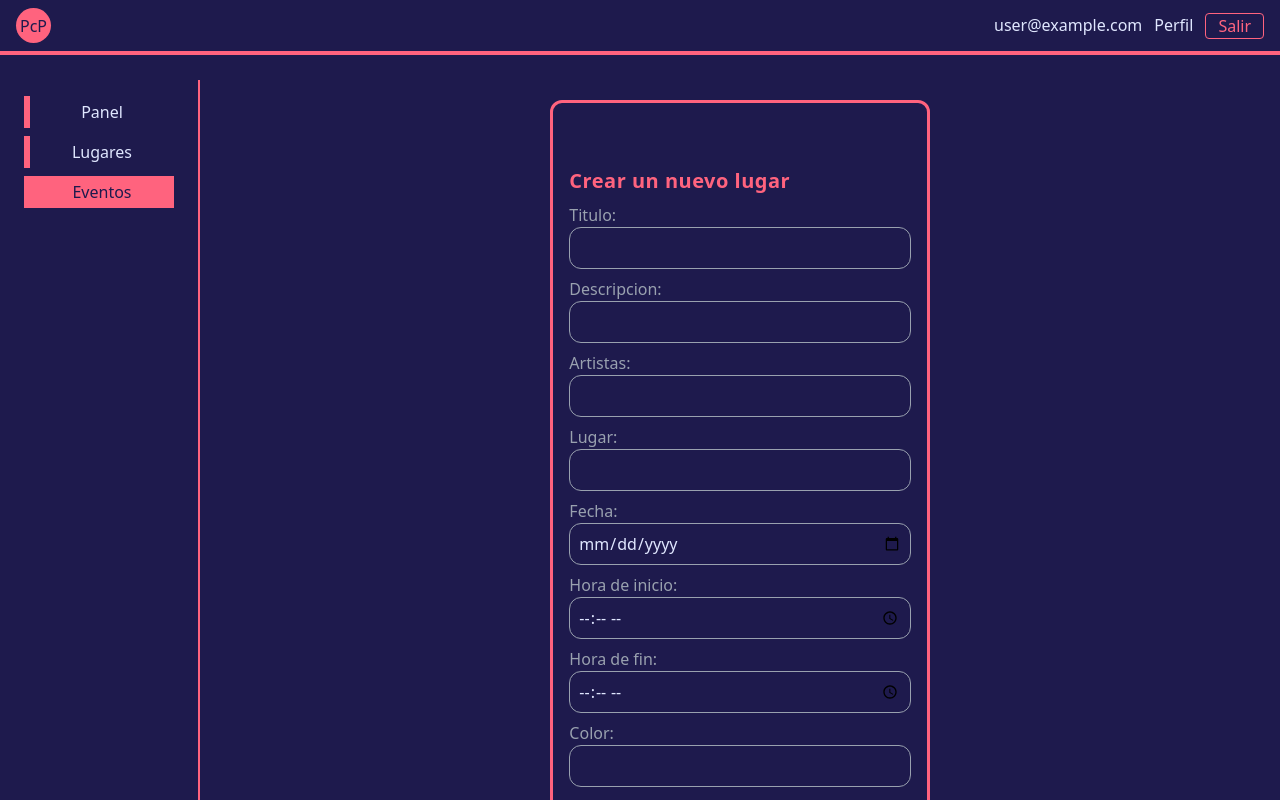
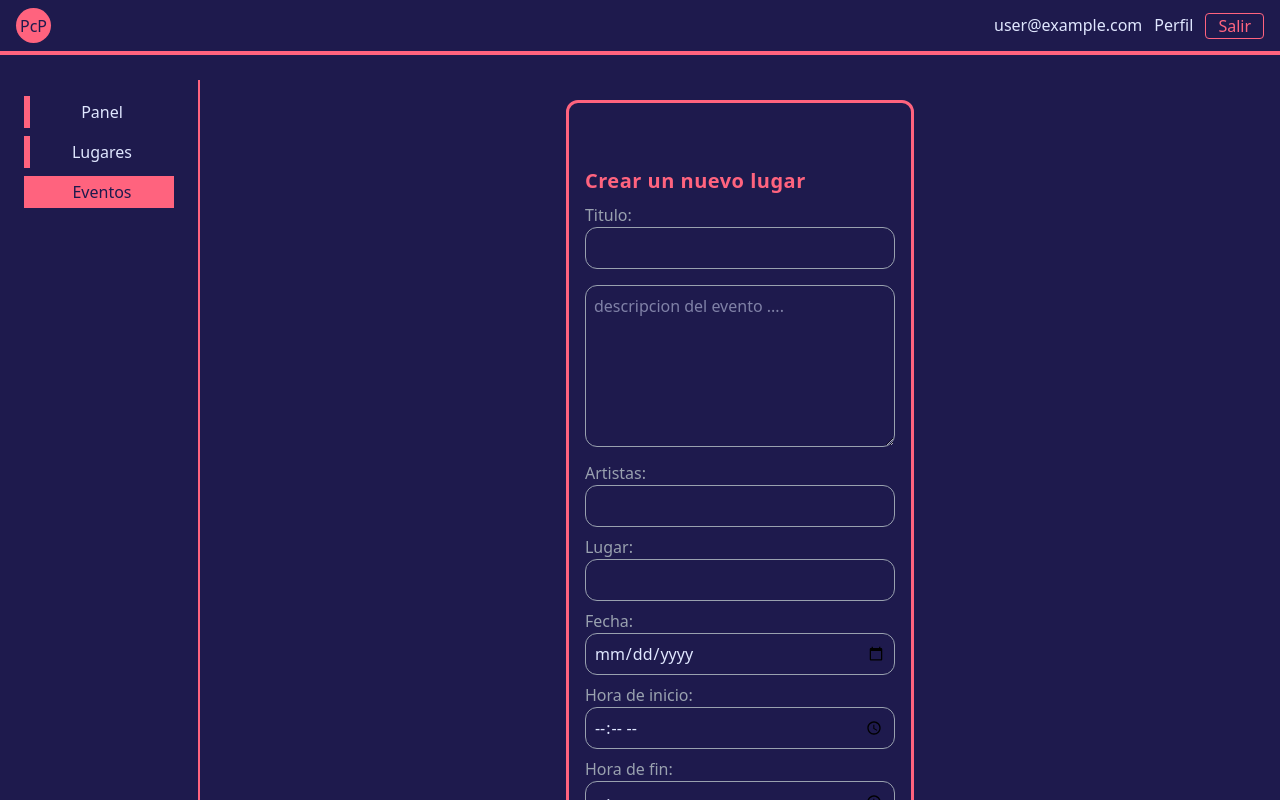
Before and after one commit to jsemalvarez/paseos-con-peques, a React (Vite) app: page /events/new in a window 1280 px wide. Shown: the top 800 px of the page. Built offline with nearby package versions, Linux system fonts and the light colour scheme; no server answers; the database is empty; sample sign-in values are in the browser's storage.

Commit message:
refactor: change input to textarea in EventForm.jsx

```diff
--- a/src/features/events/pages/EventFormPage.jsx
+++ b/src/features/events/pages/EventFormPage.jsx
@@ -94,13 +94,15 @@ export const EventFormPage = () => {
                         onChange={onInputChange}
                     />
 
-                    <InputForm
-                        title='Descripcion:'
-                        name='description'
-                        type='text'
+                    <textarea
+                        className='mt-4 w-full border border-gray-400 hover:border-secondary focus:border-secondary p-2 rounded-xl focus:bg-secondary focus:outline-none'
+                        name="description"
+                        rows="6"
                         value={description}
                         onChange={onInputChange}
-                    />
+                        placeholder='descripcion del evento ....'
+                    >
+                    </textarea>
 
                     <InputForm
                         title='Artistas:'
```
